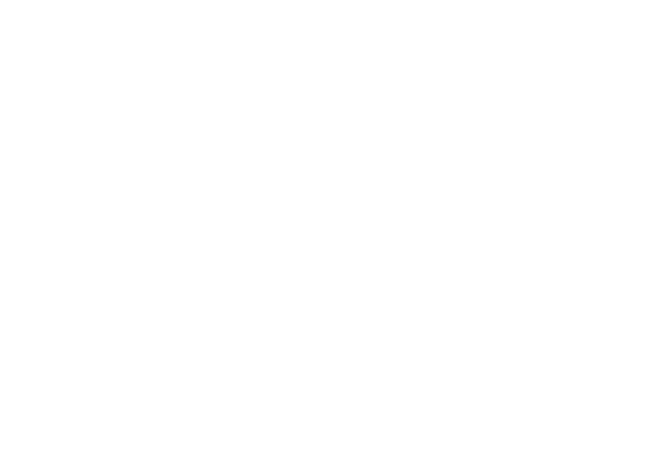
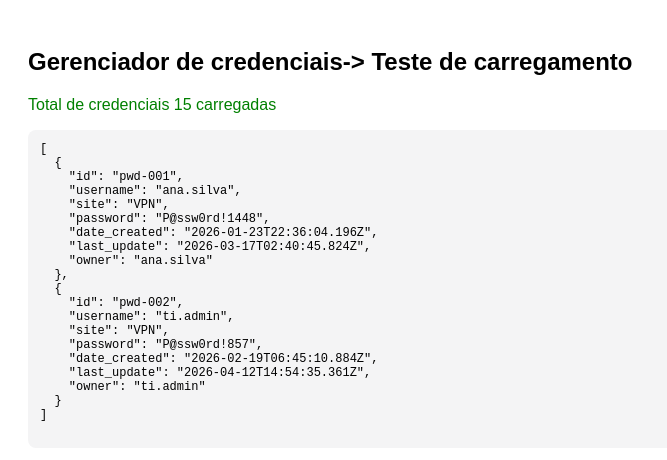
Before and after one commit to evertonProgramadorCriativo/Passwords-UI-Starter, a Vue app: page / in a window 1280 px wide. Shown: the top 460 px of the page, without its empty margins (0-667 px from the left). Built offline with nearby package versions, Linux system fonts and the light colour scheme.

Commit message:
feat: carregamento de dados via fetch com loading e erro

```diff
--- a/src/App.vue
+++ b/src/App.vue
@@ -1,14 +1,51 @@
 <script setup>
+import { onMounted } from 'vue'
+import { usePasswords } from './composables/usePasswords'
+import { useUsers } from './composables/useUsers'
 
+// Uso dos composables separação de responsabilidade
+// Um composable é uma função reutilizável no Vue.js
+const { passwords, loading, error, fetchPasswords } = usePasswords()
+const { users, fetchUsers } = useUsers()
+
+// Executa ao montar o componente
+onMounted(async () => {
+  // Executa chamadas em paralelo
+  await Promise.all([fetchPasswords(), fetchUsers()])
+
+  // visualizar dados carregados
+  console.log(' Senhas:', passwords.value)
+  console.log(' Usuários:', users.value)
+})
 </script>
 
 <template>
-  <main class="app-shell">
+  <main style="padding:20px; font-family:sans-serif">
+    <h2>Gerenciador de credenciais-> Teste de carregamento</h2>
 
+    <!-- Estado de carregamento -->
+    <p v-if="loading"> Carregando...</p>
 
+    <!-- Estado de erro -->
+    <p v-else-if="error" style="color:red">
+       Erro: {{ error }}
+    </p>
+
+    <!-- Estado de sucesso -->
+    <div v-else>
+      <!-- Exibe quantidade de credenciais -->
+      <p style="color:green">
+       Total de credenciais   {{ passwords.length }} carregadas
+      </p>
+
+      <!-- Preview dos dados  -->
+      <pre
+        style="background:#f4f4f5; padding:12px; border-radius:8px; font-size:12px"
+      >
+{{
+  JSON.stringify(passwords.slice(0, 2), null, 2)
+}}
+      </pre>
+    </div>
   </main>
 </template>
-
-<style scoped>
-
-</style>
--- /dev/null
+++ b/src/composables/usePasswords.js
@@ -0,0 +1,32 @@
+import { ref } from 'vue'
+
+// Estado global reativo compartilhado entre componentes
+const passwords = ref([])
+const loading = ref(false)
+const error = ref(null)
+
+export function usePasswords() {
+
+ // Função responsável por buscar credenciais do backend/mock
+    async function fetchPasswords() {
+    loading.value = true
+    error.value = null
+    try {
+        // Requisição HTTP para arquivo local (simulando API)
+      const res = await fetch('/data/passwords.json')
+       // Validação de erro HTTP (ex: 404, 500)
+      if (!res.ok) throw new Error(`HTTP ${res.status}`)
+         // Atualiza estado com os dados retornados
+      passwords.value = await res.json()
+    } catch (e) {
+        // Tratamento de erro centralizado para UI
+      error.value = e.message || 'Erro ao carregar credenciais'
+    } finally {
+        // Garante que o loading sempre será desligado
+      loading.value = false
+    }
+  }
+ // Retorna estado + ações (padrão composable)
+ // Um composable é uma função reutilizável no Vue.js que encapsula lógica + estado reativo, usando a Composition API.
+  return { passwords, loading, error, fetchPasswords }
+}
--- /dev/null
+++ b/src/composables/useUsers.js
@@ -0,0 +1,26 @@
+import { ref } from 'vue'
+
+// Lista reativa de usuários
+const users = ref([])
+
+export function useUsers() {
+
+  async function fetchUsers() {
+
+    try {
+        // Busca usuários
+      const res = await fetch('/data/users.json')
+
+      // Validação de erro HTTP
+      if (!res.ok) throw new Error(`HTTP ${res.status}`)
+
+      // Atualiza estado
+      users.value = await res.json()
+    } catch (e) {
+       // Error
+      console.error('Erro ao carregar usuários', e)
+    }
+  }
+
+  return { users, fetchUsers }
+}
```
Also changed, not shown: 1 other file (tests, documents, lock files or other folders).
